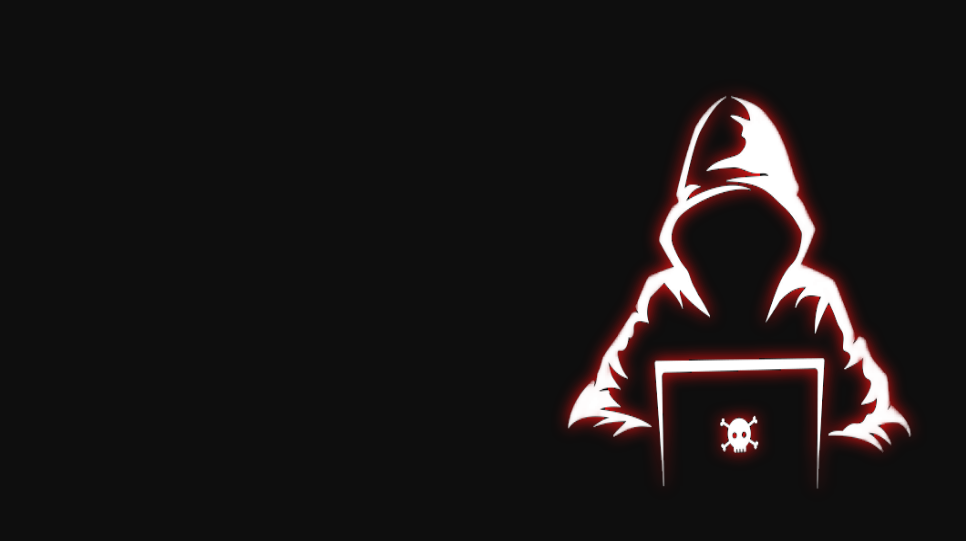
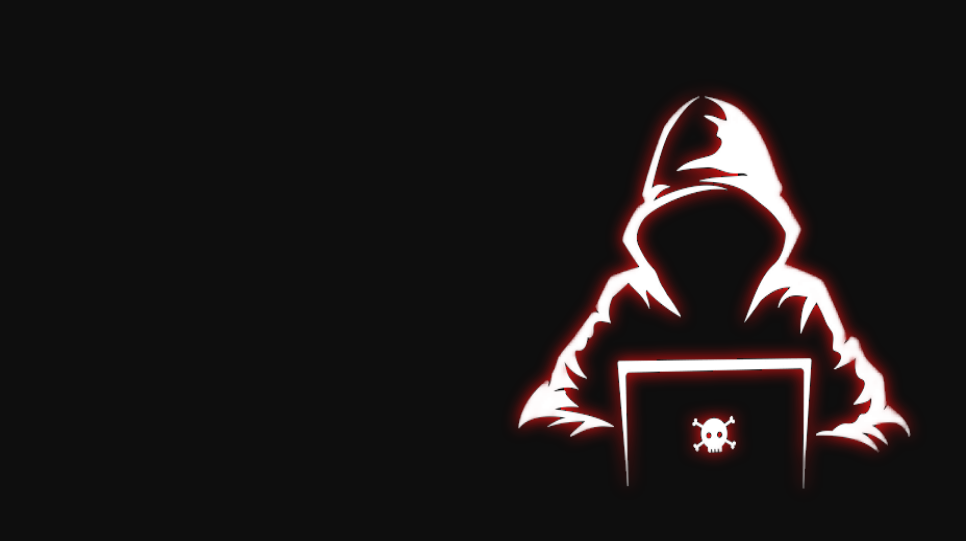
Before and after one commit to lucas6180/Portf-lio---Lucas-Sales, a plain HTML site: page index.html in a window 1280 px wide. Shown: the part 1260-1801 px from the top of the page, 314-1280 px from the left. Drawn offline with Linux system fonts and the light colour scheme.

```diff
--- a/style.css
+++ b/style.css
@@ -215,8 +215,8 @@ section.topo-do-site .flex{
     .conteudo-conhecimentos .flex  .img-conhecimento{
         width: 100%;
         margin-top: 8%;
-        max-width: 350px;
-        min-width: 350px;
+        max-width: 400px;
+        min-width: 400px;
         max-height:400px;
         filter: drop-shadow(0 0 8px rgb(255, 19, 19));
 
```
